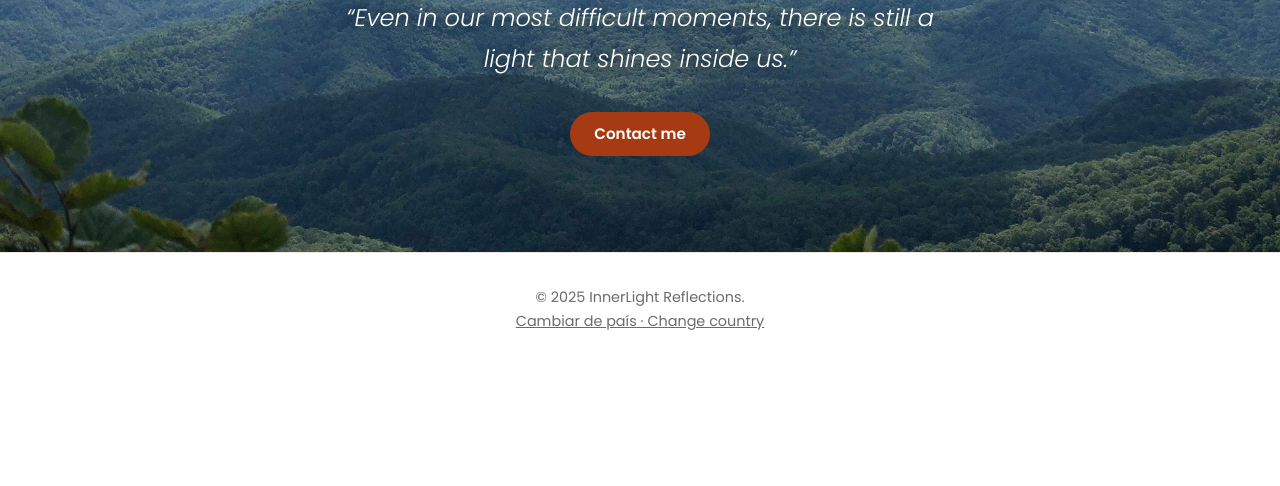
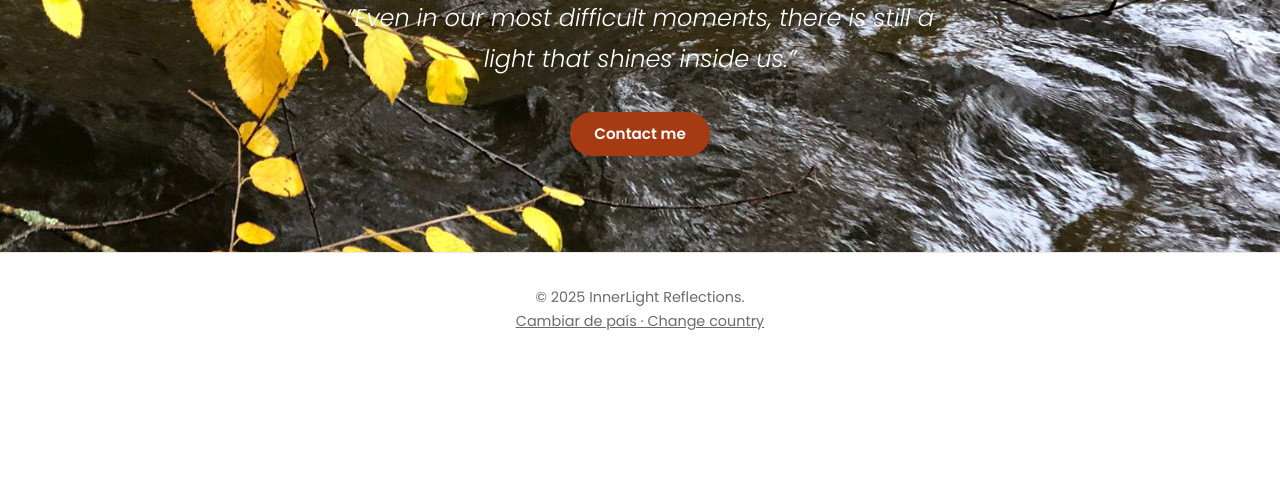
Before and after one commit to carlosky05/InnerLight-ReflectionsPrueva, a plain HTML site: page España/index.html in a window 1280 px wide. Shown: the part 314-800 px from the top of the page. Drawn offline with Linux system fonts and the light colour scheme.

Commit message:
Update index.html

```diff
--- a/España/index.html
+++ b/España/index.html
@@ -48,7 +48,7 @@
 </header>
 
 <!-- Portada -->
-<section class="hero-banner" style="background-image: url('../img/fondo5.jpg');">
+<section class="hero-banner" style="background-image: url('../img/fondo6.jpg');">
   <div class="container">
     <h1 data-key="heroTitulo">InnerLight Reflections</h1>
     <p class="frase" data-key="heroFrase">“Incluso en nuestros momentos más difíciles, aún hay una luz que brilla dentro de nosotros.”</p>
```
